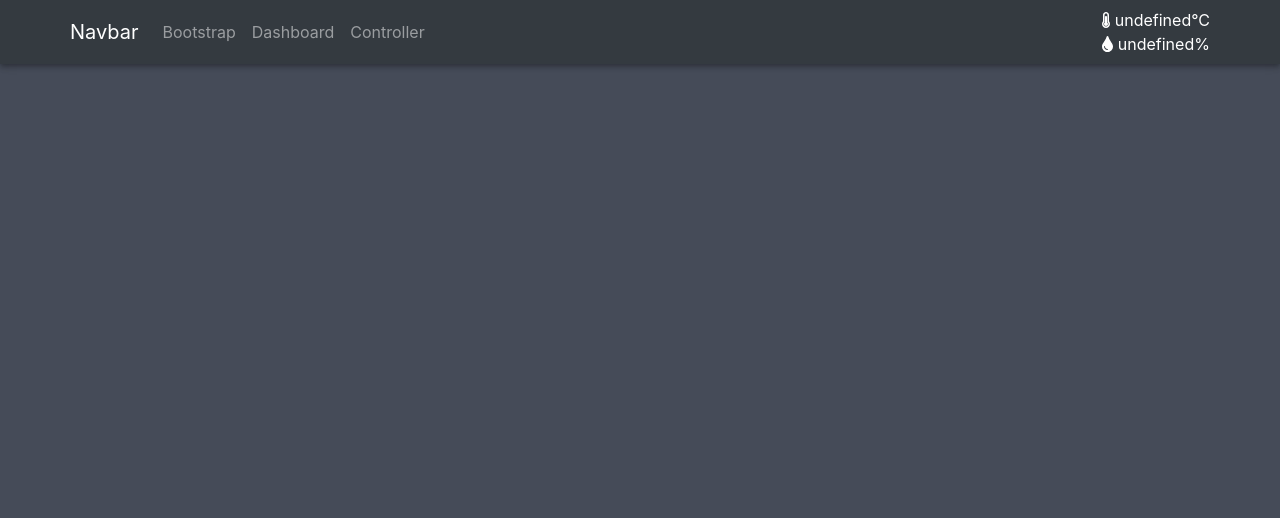
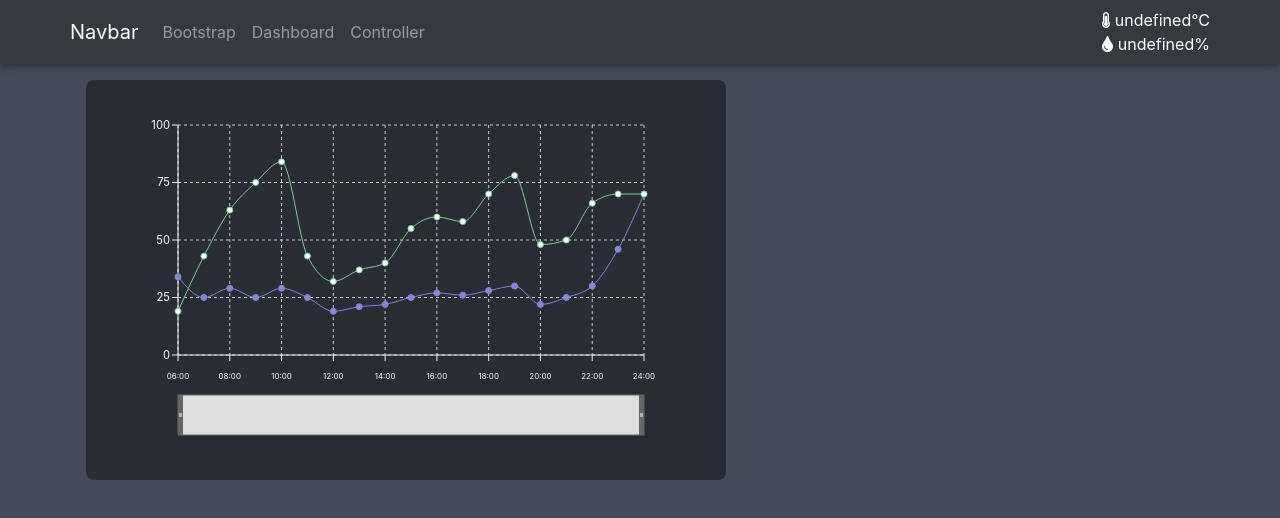
Before and after one commit to Simon-Oliver/next-exploration, a Next.js app: page / in a window 1280 px wide. Shown: the top 518 px of the page. Built offline with nearby package versions, Linux system fonts and the light colour scheme; no server answers.

Commit message:
fixed linechart display error

```diff
--- a/pages/_app.js
+++ b/pages/_app.js
@@ -1,19 +1,19 @@
-import React from 'react';
-import PropTypes from 'prop-types';
-import Head from 'next/head';
+import React from "react";
+import PropTypes from "prop-types";
+import Head from "next/head";
 
-import 'bootstrap/dist/css/bootstrap.min.css';
+import "bootstrap/dist/css/bootstrap.min.css";
 
-import Dashboard from '../components/dashboard';
-import Container from 'react-bootstrap/Container';
-import style from './app.module.css';
+import NavBar from "../components/NavBar";
+import Container from "react-bootstrap/Container";
+import style from "./app.module.css";
 
 export default function MyApp(props) {
   const { Component, pageProps } = props;
 
   React.useEffect(() => {
     // Remove the server-side injected CSS.
-    const jssStyles = document.querySelector('#jss-server-side');
+    const jssStyles = document.querySelector("#jss-server-side");
     if (jssStyles) {
       jssStyles.parentElement.removeChild(jssStyles);
     }
@@ -23,9 +23,12 @@ export default function MyApp(props) {
     <div className={style.appBG}>
       <Head>
         <title>My page</title>
-        <meta name="viewport" content="minimum-scale=1, initial-scale=1, width=device-width" />
+        <meta
+          name="viewport"
+          content="minimum-scale=1, initial-scale=1, width=device-width"
+        />
       </Head>
-      <Dashboard></Dashboard>
+      <NavBar></NavBar>
 
       <Container className={style.appContainer}>
         <Component {...pageProps} />
--- a/pages/index.js
+++ b/pages/index.js
@@ -1,4 +1,5 @@
-import Head from 'next/head';
+import Head from "next/head";
+import React from "react";
 import {
   LineChart,
   Line,
@@ -10,52 +11,68 @@ import {
   CartesianGrid,
   Tooltip,
   ResponsiveContainer,
-} from 'recharts';
+} from "recharts";
+
+import style from "./lineChart.module.css";
 
 const data = [
-  { name: '06:00', temp: 34, hum: 19 },
-  { name: '07:00', temp: 25, hum: 43 },
-  { name: '08:00', temp: 29, hum: 63 },
-  { name: '09:00', temp: 25, hum: 75 },
-  { name: '10:00', temp: 29, hum: 84 },
-  { name: '11:00', temp: 25, hum: 43 },
-  { name: '12:00', temp: 19, hum: 32 },
-  { name: '13:00', temp: 21, hum: 37 },
-  { name: '14:00', temp: 22, hum: 40 },
-  { name: '15:00', temp: 25, hum: 55 },
-  { name: '16:00', temp: 27, hum: 60 },
-  { name: '17:00', temp: 26, hum: 58 },
-  { name: '18:00', temp: 28, hum: 70 },
-  { name: '19:00', temp: 30, hum: 78 },
-  { name: '20:00', temp: 22, hum: 48 },
-  { name: '21:00', temp: 25, hum: 50 },
-  { name: '22:00', temp: 30, hum: 66 },
-  { name: '23:00', temp: 46, hum: 70 },
-  { name: '24:00', temp: 70, hum: 70 },
+  { name: "06:00", temp: 34, hum: 19 },
+  { name: "07:00", temp: 25, hum: 43 },
+  { name: "08:00", temp: 29, hum: 63 },
+  { name: "09:00", temp: 25, hum: 75 },
+  { name: "10:00", temp: 29, hum: 84 },
+  { name: "11:00", temp: 25, hum: 43 },
+  { name: "12:00", temp: 19, hum: 32 },
+  { name: "13:00", temp: 21, hum: 37 },
+  { name: "14:00", temp: 22, hum: 40 },
+  { name: "15:00", temp: 25, hum: 55 },
+  { name: "16:00", temp: 27, hum: 60 },
+  { name: "17:00", temp: 26, hum: 58 },
+  { name: "18:00", temp: 28, hum: 70 },
+  { name: "19:00", temp: 30, hum: 78 },
+  { name: "20:00", temp: 22, hum: 48 },
+  { name: "21:00", temp: 25, hum: 50 },
+  { name: "22:00", temp: 30, hum: 66 },
+  { name: "23:00", temp: 46, hum: 70 },
+  { name: "24:00", temp: 70, hum: 70 },
 ];
-const SimpleAreaChart = () => {
+const Graph = () => {
   return (
-    <div style={{ height: '80%', width: '100%' }}>
-      <ResponsiveContainer width="100%" height="100%">
-        <LineChart width={800} height={400} data={data} syncId="anyId" margin={{ top: 10 }}>
+    <div className={style.lineChartContainer}>
+      <ResponsiveContainer width="90%" height="90%">
+        <LineChart
+          data={data}
+          syncId="anyId"
+          margin={{
+            top: 25,
+            right: 50,
+            left: 0,
+            bottom: 25,
+          }}
+        >
           <CartesianGrid strokeDasharray="3 3" />
           <XAxis
-            tick={{ fill: '#000000' }}
+            tick={{ fill: "#000000", fontSize: "0.5rem" }}
             stroke="#efefef"
             dataKey="name"
-            style={{ fill: 'white' }}
+            style={{ fill: "white" }}
             dy={10}
             height={40}
           />
           <YAxis
-            tick={{ fill: '#000000' }}
+            tick={{ fill: "#000000", fontSize: "0.7rem" }}
             stroke="#efefef"
-            style={{ fill: 'white' }}
+            style={{ fill: "white" }}
             dx={0}
             domain={[0, 100]}
           />
           <Tooltip />
-          <Line type="monotone" dataKey="temp" stroke="#8884d8" fill="#8884d8" />
+          <Line
+            type="monotone"
+            dataKey="temp"
+            stroke="#8884d8"
+            fill="#8884d8"
+          />
           <Line type="monotone" dataKey="hum" stroke="#82ca9d" />
           <Brush dataKey="name" margin={{ top: 10 }} />
         </LineChart>
@@ -64,4 +81,4 @@ const SimpleAreaChart = () => {
   );
 };
 
-export default SimpleAreaChart;
+export default Graph;
--- /dev/null
+++ b/pages/lineChart.module.css
@@ -0,0 +1,9 @@
+.lineChartContainer {
+  display: flex;
+  align-items: center;
+  justify-content: center;
+  width: 50vw;
+  height: 50vh;
+  background: #282c34;
+  border-radius: 0.5rem;
+}
```
Also changed, not shown: components/NavBar.js (renamed from components/dashboard.js, +14 -11 lines), pages/test.js (added, +81 -0 lines).
